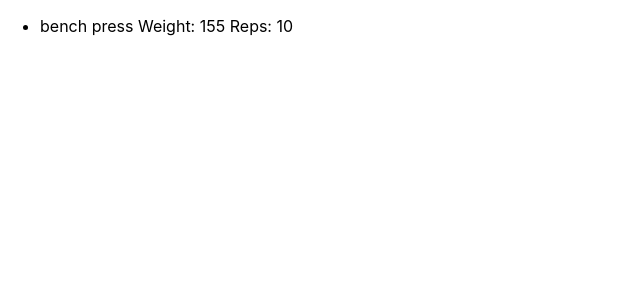
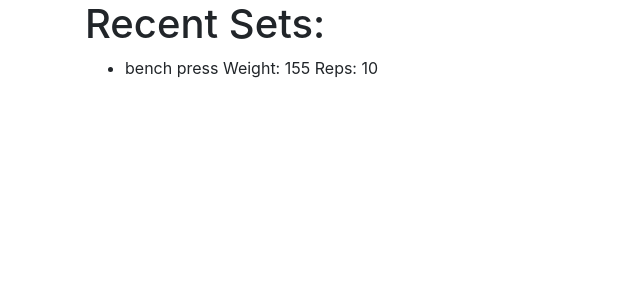
Before and after one commit to JustiP3/LiftStats, a React (Create React App) app in the folder liftstats-frontend/: page /dashboard in a window 1280 px wide. Shown: the top 300 px of the page, without its empty margins (0-640 px from the left). Built offline with nearby package versions, Linux system fonts and the light colour scheme.

Commit message:
add bootstrap

```diff
--- a/liftstats-frontend/public/index.html
+++ b/liftstats-frontend/public/index.html
@@ -16,7 +16,7 @@
     -->
     <link rel="manifest" href="%PUBLIC_URL%/manifest.json" />
     <!--
-      Notice the use of %PUBLIC_URL% in the tags above.
+      Notice thnpe use of %PUBLIC_URL% in the tags above.
       It will be replaced with the URL of the `public` folder during the build.
       Only files inside the `public` folder can be referenced from the HTML.
 
@@ -24,6 +24,13 @@
       work correctly both with client-side routing and a non-root public URL.
       Learn how to configure a non-root public URL by running `npm run build`.
     -->
+     <!-- Required meta tags -->
+     <meta charset="utf-8">
+     <meta name="viewport" content="width=device-width, initial-scale=1, shrink-to-fit=no">
+
+     <!-- Bootstrap CSS -->
+     <link rel="stylesheet" href="https://stackpath.bootstrapcdn.com/bootstrap/4.3.1/css/bootstrap.min.css" integrity="sha384-ggOyR0iXCbMQv3Xipma34MD+dH/1fQ784/j6cY/iJTQUOhcWr7x9JvoRxT2MZw1T" crossorigin="anonymous">
+
     <title>React App</title>
   </head>
   <body>
@@ -39,5 +46,9 @@
       To begin the development, run `npm start` or `yarn start`.
       To create a production bundle, use `npm run build` or `yarn build`.
     -->
+    <script src="https://code.jquery.com/jquery-3.3.1.slim.min.js" integrity="sha384-q8i/X+965DzO0rT7abK41JStQIAqVgRVzpbzo5smXKp4YfRvH+8abtTE1Pi6jizo" crossorigin="anonymous"></script>
+    <script src="https://cdnjs.cloudflare.com/ajax/libs/popper.js/1.14.7/umd/popper.min.js" integrity="sha384-UO2eT0CpHqdSJQ6hJty5KVphtPhzWj9WO1clHTMGa3JDZwrnQq4sF86dIHNDz0W1" crossorigin="anonymous"></script>
+    <script src="https://stackpath.bootstrapcdn.com/bootstrap/4.3.1/js/bootstrap.min.js" integrity="sha384-JjSmVgyd0p3pXB1rRibZUAYoIIy6OrQ6VrjIEaFf/nJGzIxFDsf4x0xIM+B07jRM" crossorigin="anonymous"></script>
+
   </body>
 </html>
--- a/liftstats-frontend/src/components/RecentSetsFeed.js
+++ b/liftstats-frontend/src/components/RecentSetsFeed.js
@@ -8,6 +8,7 @@
     }
         return (
         <div>
+            <h1>Recent Sets:</h1>
             <ul>
                 {this.props.recentSets.map(renderSet)}
             </ul>
--- a/liftstats-frontend/src/containers/Dashboard.js
+++ b/liftstats-frontend/src/containers/Dashboard.js
@@ -8,6 +8,6 @@
 
 
     render() {
-       return(<RecentSetsFeed recentSets={this.state.recentSets} />)
+       return(<div class="container"><RecentSetsFeed recentSets={this.state.recentSets} /> </div>)
     }
   }
--- a/liftstats-frontend/src/containers/welcome.js
+++ b/liftstats-frontend/src/containers/welcome.js
@@ -1,6 +1,7 @@
 import React, { Component } from 'react'
 import LoginForm from "../components/LoginForm"
 import SignupForm from "../components/SignupForm"
+
 
 export default class Welcome extends Component {
 
@@ -22,21 +23,26 @@
     }
 
     render() {
+
+
         if (this.state.loginForm === true) {
             return (
-                <div>
+                <div class="container">
+
                     <LoginForm handleCloseForm={this.handleCloseForm} />
                 </div>
             );
         } else if (this.state.signupForm === true) {
             return (
-                <div>
+                <div class="container">
+
                     <SignupForm handleCloseForm={this.handleCloseForm} />
                 </div>
             );
         } else {
             return (
-                <div>
+                <div class="container">
+
                     <p>Track your workouts the way you want to track them.</p>
                     <p>Then, get statistics and analysis on how you are progressing in your fitness journey.</p>
                     <button onClick={this.handleLoginClick}>Log In</button>
```
